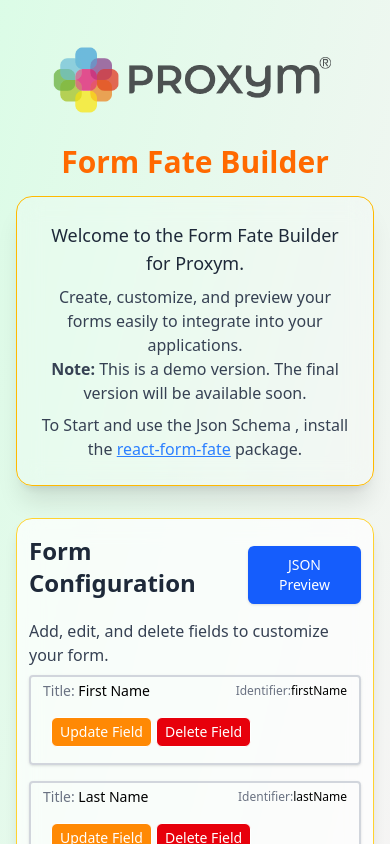
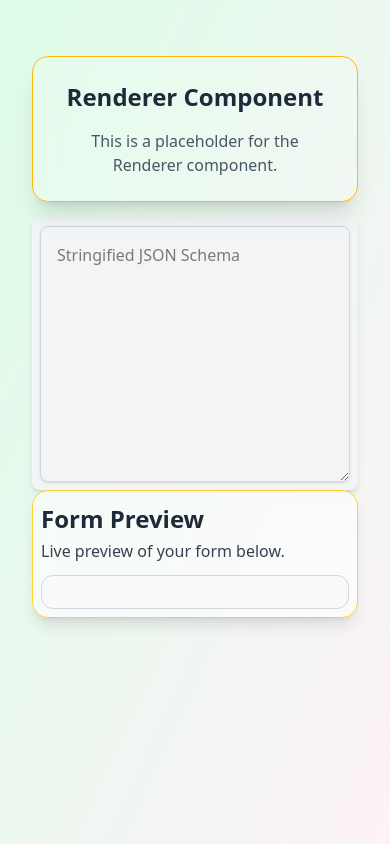
Before and after one commit to mazenhadjali/FormFateBuilder, a React (Vite) app: page /renderer in a window 390 px wide. Shown: the top 844 px of the page. Built offline with nearby package versions, Linux system fonts and the light colour scheme.

Commit message:
adding Renderer Page and Fix Serialization

```diff
--- a/package.json
+++ b/package.json
@@ -21,6 +21,8 @@
     "react-dom": "^19.1.0",
     "react-form-fate": "^0.6.1",
     "react-icons": "^5.5.0",
+    "react-router": "^7.5.3",
+    "react-router-dom": "^7.5.3",
     "tailwindcss": "^4.1.4",
     "zustand": "^5.0.3"
   },
--- /dev/null
+++ b/src/Renderer.tsx
@@ -0,0 +1,53 @@
+import React, { useState } from 'react'
+import { FormFate } from 'react-form-fate';
+import { deserializeWithFunctions, stringifyWithFunctions } from './utils/serialazation';
+
+type Props = {}
+
+function Renderer({ }: Props) {
+
+    const [schema, setSchema] = useState("");
+    const [schemaError, setSchemaError] = useState(false);
+    const [schemaErrorMessage, setSchemaErrorMessage] = useState("");
+    const validateSchema = schema && schema !== "" ? deserializeWithFunctions(schema) : null;
+    console.log("validateSchema", validateSchema);
+
+    return (
+        <React.Fragment>
+            <div className="min-h-screen bg-gradient-to-br from-green-100 to-pink-50 py-10 px-4">
+                <div className="container mx-auto p-4">
+                    <div className="rounded-2xl shadow-xl p-6 bg-white/20 backdrop-blur-md border border-amber-400 text-center">
+                        <h1 className="text-2xl font-bold text-gray-800">Renderer Component</h1>
+                        <p className="mt-4 text-gray-600">This is a placeholder for the Renderer component.</p>
+                    </div>
+                    <div className="flex justify-center items-center bg-gray-100 p-2 mt-4 rounded-lg shadow-md">
+                        {/* teaxt area for stringifyed json schema */}
+                        <textarea
+                            className="w-full h-64 p-4 border border-gray-300 rounded-lg shadow-sm"
+                            placeholder="Stringified JSON Schema"
+                            rows={10}
+                            value={schema}
+                            onChange={(e) => setSchema(e.target.value)}
+                        ></textarea>
+                    </div>
+                    <div className="lg:col-span-2">
+                        <div className="rounded-2xl shadow-lg p-2 bg-white/60 backdrop-blur-md border border-amber-300">
+                            <h2 className="text-2xl font-semibold text-gray-800 my-1">Form Preview</h2>
+                            <p className="text-gray-700 text-base mt-1 mb-3">
+                                Live preview of your form below.
+                            </p>
+                            <div className="border border-gray-300 rounded-xl py-4 px-2 bg-gray-50">
+                                {schema && schema !== "" && (
+                                    <FormFate formDefinition={validateSchema} key={"FormFate" + Date.now()} />
+                                )}
+                            </div>
+                        </div>
+                    </div>
+
+                </div>
+            </div>
+        </React.Fragment>
+    )
+}
+
+export default Renderer
--- a/src/main.tsx
+++ b/src/main.tsx
@@ -2,9 +2,17 @@
 import { createRoot } from 'react-dom/client'
 import './index.css'
 import App from './App.tsx'
+import { createBrowserRouter, RouterProvider } from 'react-router-dom';
+import Renderer from './Renderer.tsx';
+
+
+const router = createBrowserRouter([
+  { path: "/", Component: App },
+  { path: "/renderer", Component: Renderer },
+]);
 
 createRoot(document.getElementById('root')!).render(
   <StrictMode>
-      <App />
+    <RouterProvider router={router} />
   </StrictMode>,
 )
--- a/src/utils/serialazation.ts
+++ b/src/utils/serialazation.ts
@@ -1,45 +1,45 @@
 /* eslint-disable @typescript-eslint/no-explicit-any */
-export function deserializeWithFunctions(str: string): any {
-    const obj = eval('(' + str + ')');
 
-    function reviveFunctions(o: any): any {
-        if (typeof o !== 'object' || o === null) return o;
-
-        for (const key in o) {
-            if (typeof o[key] === 'string' && /^function\s*\(|^\(\s*.*?\s*\)\s*=>/.test(o[key])) {
-                try {
-                    o[key] = eval('(' + o[key] + ')');
-                } catch (e) {
-                    console.warn(`Failed to parse function at key "${key}":`, e);
-                }
-            } else if (typeof o[key] === 'object') {
-                reviveFunctions(o[key]);
-            }
-        }
-
-        return o;
-    }
-
-    return reviveFunctions(obj);
-}
-
-
+/**
+ * Serializes an object, converting functions to string form.
+ */
 export function stringifyWithFunctions(obj: any): string {
-    const jsonWithFunctions = JSON.stringify(obj, (key, value) => {
+    return JSON.stringify(obj, (key, value) => {
         if (typeof value === 'function') {
             return value.toString();
         }
         return value;
     }, 2);
+}
 
-    const jsFormatted = jsonWithFunctions
-        .replace(/"([^"]+)":/g, '$1:') // remove quotes from keys
-        .replace(/"(function[\\s\\S]*?}|\\(.*?\\)\\s*=>\\s*{[\\s\\S]*?})"/g, (_, fn) =>
-            fn.replace(/\\"/g, '"').replace(/\\n/g, '\n')
-        ) // unquote and clean functions
-        .replace(/\\n/g, '\n') // turn \n into real newlines
-        .replace(/\\"/g, '"'); // unescape double quotes
+/**
+ * Deserializes an object string, reviving functions inside deeply nested objects and arrays.
+ */
+export function deserializeWithFunctions(str: string): any {
+    const obj = JSON.parse(str);
 
-    // return js_beautify(jsFormatted, { indent_size: 2 });
-    return jsFormatted; // Return the formatted string directly
+    function reviveFunctions(value: any): any {
+        if (typeof value === 'string') {
+            const trimmed = value.trim();
+            if (/^function\s*\(|^function\s+anonymous|^\(\s*.*?\s*\)\s*=>|^\w+\s*=>/.test(trimmed)) {
+                try {
+                    return eval(`(${trimmed})`);
+                } catch (e) {
+                    console.warn(`Failed to parse function string:`, e);
+                    return value;
+                }
+            }
+        } else if (Array.isArray(value)) {
+            return value.map(item => reviveFunctions(item));
+        } else if (typeof value === 'object' && value !== null) {
+            for (const key in value) {
+                if (Object.hasOwn(value, key)) {
+                    value[key] = reviveFunctions(value[key]);
+                }
+            }
+        }
+        return value;
+    }
+
+    return reviveFunctions(obj);
 }
```
Also changed, not shown: 1 other file (tests, documents, lock files or other folders).
